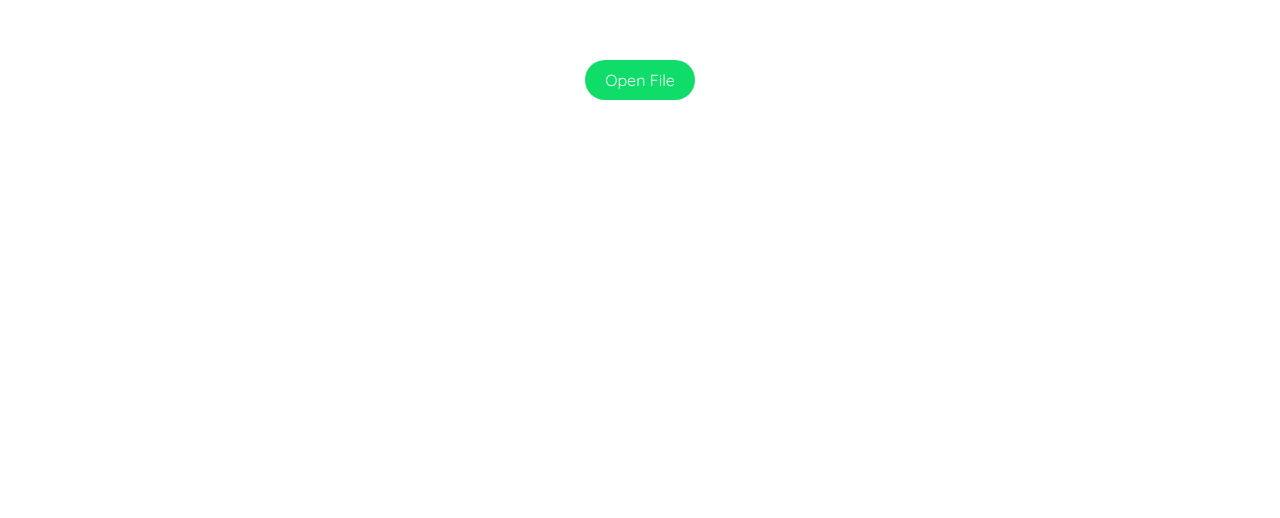
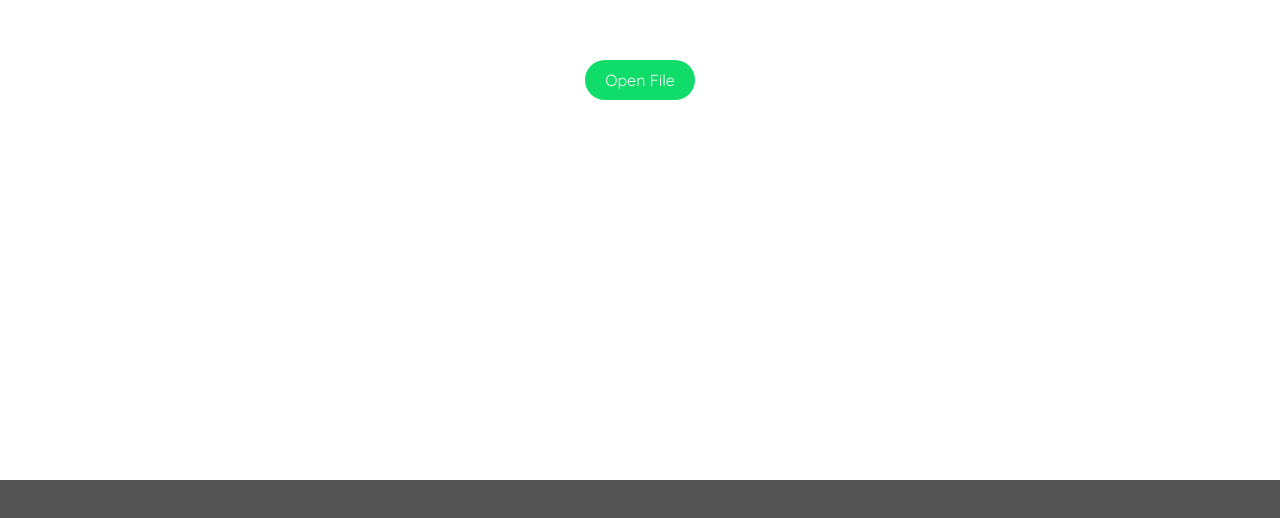
Before and after one commit to alikeb1998/ll, a React (Create React App) app: page / in a window 1280 px wide. Shown: the part 320-838 px from the top of the page. Before the commit the page ends 800 px from the top, so only its background shows below. Built offline with nearby package versions, Linux system fonts and the light colour scheme.

Commit message:
back fill

```diff
--- a/src/components/native/page.component.tsx
+++ b/src/components/native/page.component.tsx
@@ -1,4 +1,4 @@
-import React, {FC, RefObject} from 'react';
+import React, {FC, RefObject, useRef} from 'react';
 import {useSelector} from 'react-redux';
 import styled, {createGlobalStyle} from 'styled-components';
 
@@ -61,22 +61,15 @@ interface BackgroundProps {
 }
 
 const Background = styled.div<BackgroundProps>`
-	position: fixed;
+  position: absolute;
   width: 100vw;
   height: 200vh;
-  z-index: 0;
+  z-index: -1;
   background-color: ${({background}) => background};
-`;
-
-const Children = styled.div`
-	position: fixed;
 	top: 0;
+	left: 0;
 	right: 0;
-	bottom: 0;
-	left: 0;
-	overflow-x: hidden;
-	overflow-y: auto;
-	z-index: 1;
+	bottom: -100vh;
 `;
 
 interface Props {
@@ -89,10 +82,8 @@ export const Page: FC<Props> = ({children, containerRef}) => {
 	return (
 		<PageContainer background={background} ref={containerRef}>
 			<Style fontFamily={fontFamily} color={accent} background={background} />
-			<Background background={background}/>
-			<Children>
+			<Background background={background} />
 			{children}
-			</Children>
 		</PageContainer>
 	);
 };
```
Lines whose indentation alone changed are shown as unchanged.
